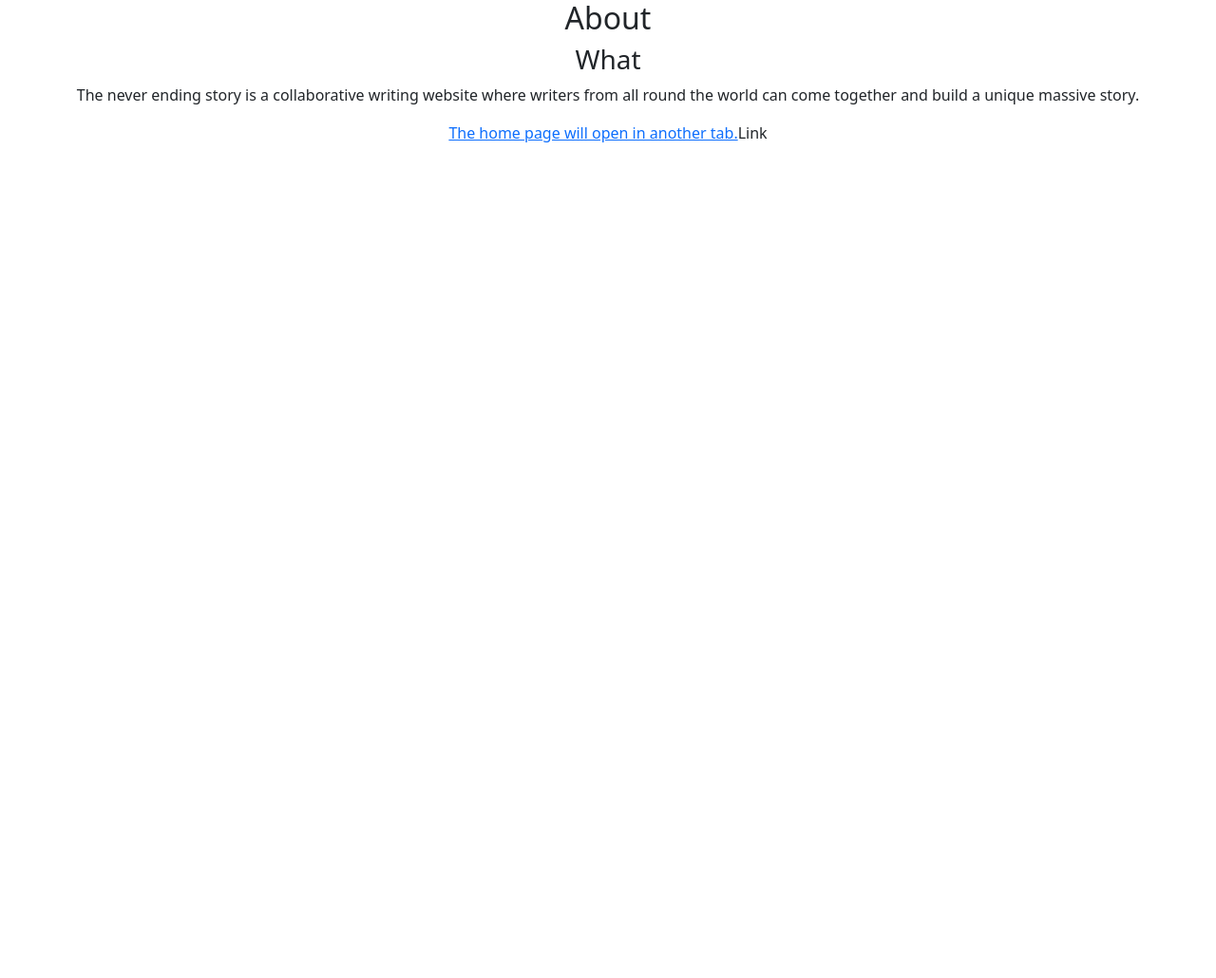
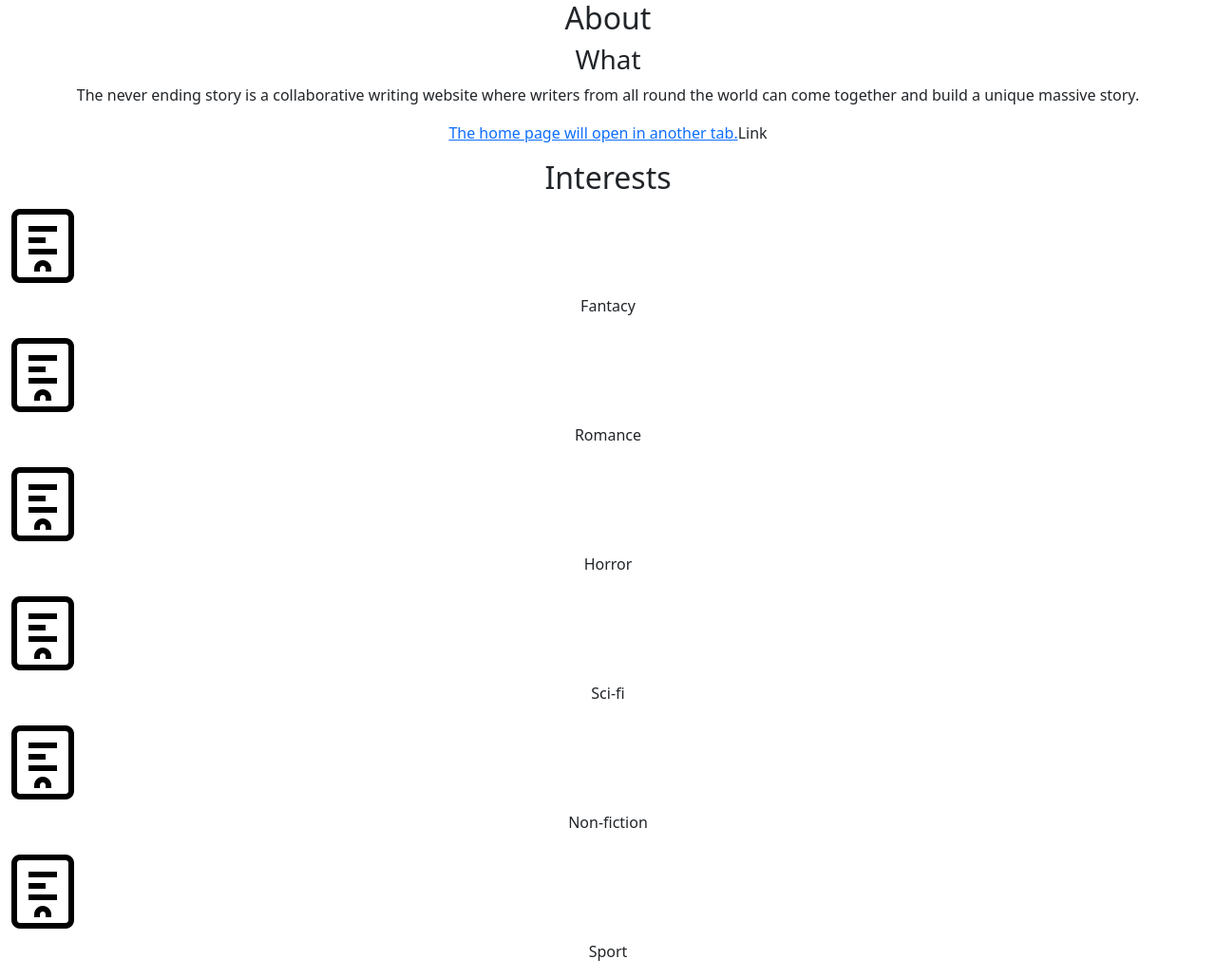
Before and after one commit to tynnienjambi/Never_ending_story, a plain HTML site: page index.html in a window 1280 px wide. Shown: the whole page at 95% size. Before the commit the page ends 800 px from the top, so only its background shows below. Drawn offline with nearby package versions, Linux system fonts and the light colour scheme.

Commit message:
Creating basic interests page

```diff
--- a/index.html
+++ b/index.html
@@ -23,6 +23,35 @@
         <p><a href="/" target="_blank">The home page will open in another tab.</a>Link</p>
 
 
+        <section class="interests">
+            <h2>Interests</h2>
+            <div>
+                <img src="/static/images/icons8-nook-96.png" alt="">
+                <p>Fantacy</p>
+            </div>
+            <div>
+                <img src="/static/images/icons8-nook-96.png" alt="">
+                <p>Romance</p>
+            </div>
+            <div>
+                <img src="/static/images/icons8-nook-96.png" alt="">
+                <p>Horror</p>
+            </div>
+            <div>
+                <img src="/static/images/icons8-nook-96.png" alt="">
+                <p>Sci-fi</p>
+            </div>
+            <div>
+                <img src="/static/images/icons8-nook-96.png" alt="">
+                <p>Non-fiction</p>
+            </div>
+            <div>
+                <img src="/static/images/icons8-nook-96.png" alt="">
+                <p>Sport</p>
+            </div>
+        </section>
+
+
     </section>
     <section class="Start your adventure"></section>
     <section class="socials"></section>
```
Also changed, not shown: static/images/icons8-nook-96.png (added).
